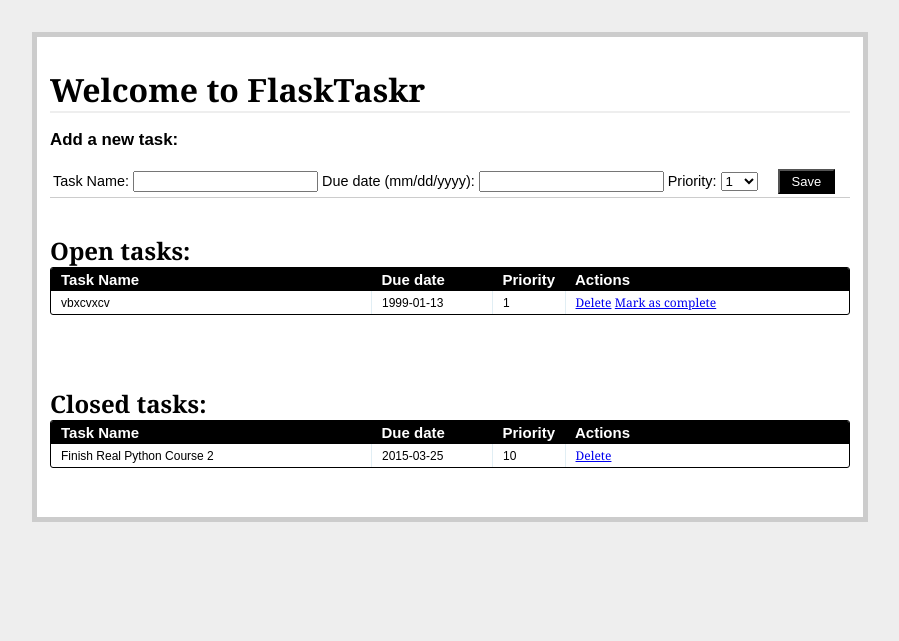
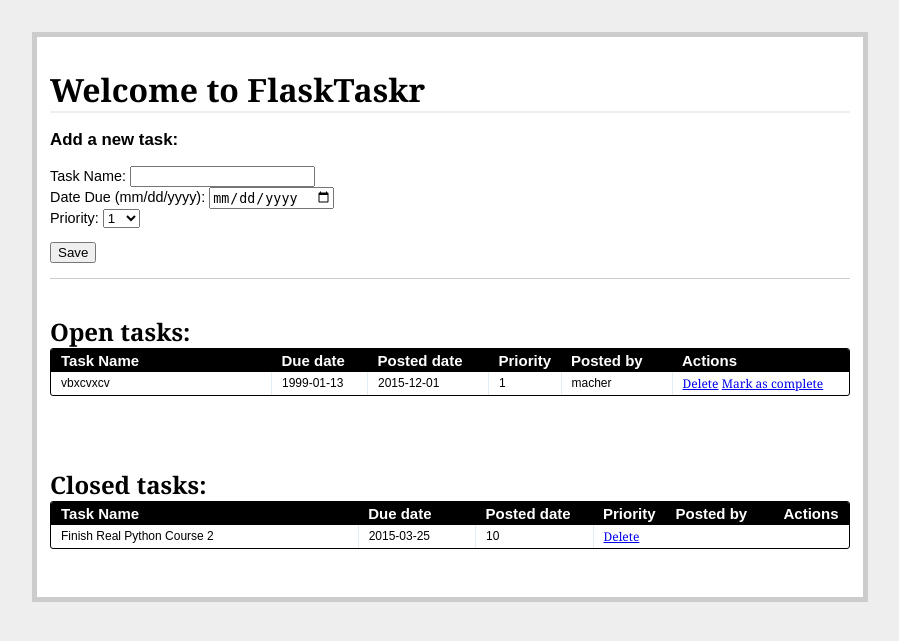
Before and after one commit to macher91/RealPython, a Flask app: page /tasks/ in a window 1280 px wide. Shown: the top 641 px of the page, without its empty margins (190-1089 px from the left). Run offline with Flask 2, Linux system fonts and the light colour scheme; a user stored in the database is signed in; data comes from the database, SQL or seed files in the repository.

Commit message:
forms updated to WTForms

```diff
--- a/FlaskTaskr/project/templates/tasks.html
+++ b/FlaskTaskr/project/templates/tasks.html
@@ -4,41 +4,17 @@
 <h1>Welcome to FlaskTaskr</h1>
 <div class='add-task'>
 	<h3>Add a new task:</h3>
-	<table>
-		<tr>
 			<form action="{{ url_for('new_task') }}" method="post">
 				{{ form.csrf_token }}
-				<td>
-					<label for='name'>Task Name:</label>
-					<input name="name" type="text">
-				</td>
-				<td>
-					<label for='due_date'>Due date (mm/dd/yyyy):</label>
-					<input name="due_date" type="text" width="120px">
-				</td>
-				<td>
-					<label for='priority'>Priority:</label>
-					<select name="priority" width="100px">
-						<option value="1">1</option>
-						<option value="2">2</option>
-						<option value="3">3</option>
-						<option value="4">4</option>
-						<option value="5">5</option>
-						<option value="6">6</option>
-						<option value="7">7</option>
-						<option value="8">8</option>
-						<option value="9">9</option>
-						<option value="10">10</option>
-					</select>
-				</td>
-				<td>
-					&nbsp;
-					&nbsp;
-					<input class="button" type="submit" value="Save">
-				</td>
+				<p>
+					{{ form.name.label }}: {{ form.name }}<br>
+					{{ form.due_date.label }}: {{ form.due_date }}<br>
+					{{ form.priority.label }}: {{ form.priority }}
+				</p>
+				<p>
+					<input type="submit" value="Save">
+				</p>
 			</form>
-		</tr>
-	</table>
 </div>
 <div class="entries">
 	<br>
@@ -48,16 +24,20 @@
 		<table>
 			<thead>
 				<tr>
-					<th width="300px"><strong>Task Name</strong></th>
-					<th width="100px"><strong>Due date</strong></th>
+					<th width="200px"><strong>Task Name</strong></th>
+					<th width="75px"><strong>Due date</strong></th>
+					<th width="100px"><strong>Posted date</strong></th>
 					<th width="50px"><strong>Priority</strong></th>
+					<th width="90px"><strong>Posted by</strong>
 					<th><strong>Actions</strong></th>
 			</thead>
 			{% for task in open_tasks %}
 			<tr>
-				<td width="300px">{{ task.name }}</td>
-				<td width="100px">{{ task.due_date }}</td>
+				<td width="200px">{{ task.name }}</td>
+				<td width="75px">{{ task.due_date }}</td>
+				<td width="100px">{{ task.posted_date }}</td>
 				<td width="50px">{{ task.priority }}</td>
+				<td width="90px">{{ task.poster.name }}</td>
 				<td>
 					<a href="{{ url_for('delete_entry', task_id=task.task_id) }}">Delete</a>
 					<a href="{{ url_for('complete', task_id=task.task_id) }}">Mark as complete</a>
@@ -77,9 +57,11 @@
 		<table>
 			<thead>
 				<tr>
-					<th width="300px"><strong>Task Name</strong></th>
-					<th width="100px"><strong>Due date</strong></th>
+					<th width="200px"><strong>Task Name</strong></th>
+					<th width="75px"><strong>Due date</strong></th>
+					<th width="100px"><strong>Posted date</strong></th>
 					<th width="50px"><strong>Priority</strong></th>
+					<th width="90px"><strong>Posted by</strong>
 					<th><strong>Actions</strong></th>
 			</thead>
 			{% for task in closed_tasks %}
```
